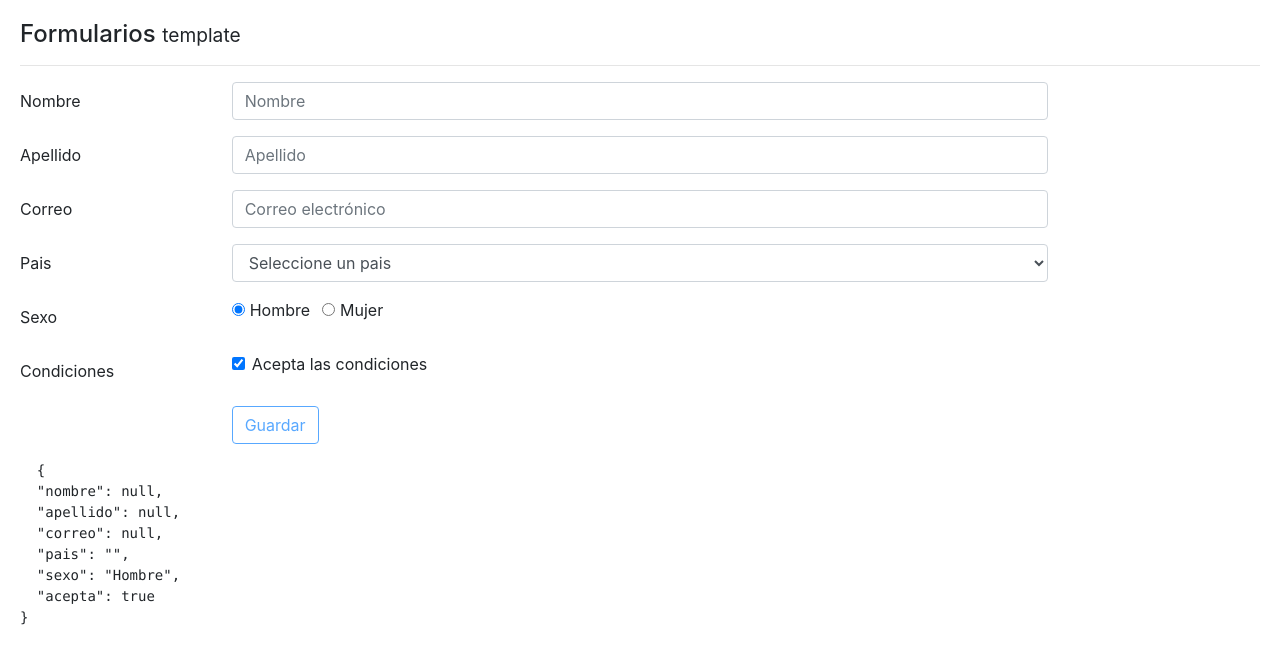
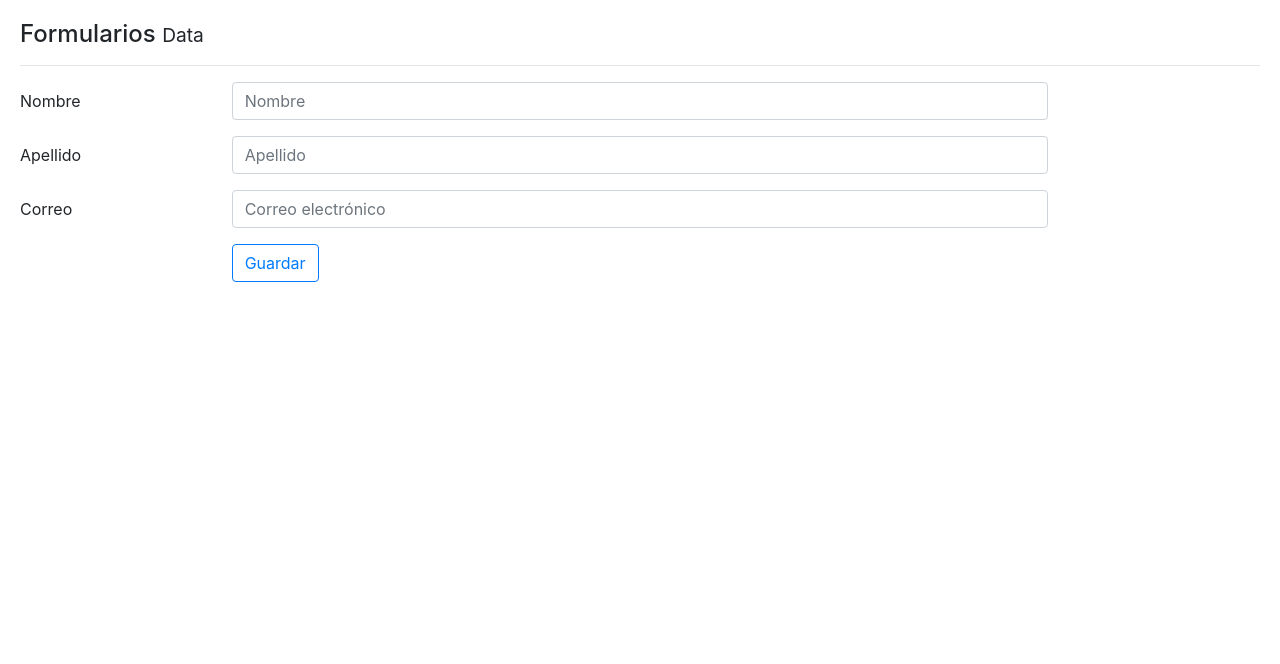
Before and after one commit to JoseAntpr/angularForms, an Angular app: page / in a window 1280 px wide. Shown: the top 664 px of the page. Built offline with nearby package versions, Linux system fonts and the light colour scheme.

Commit message:
Creación de Reactive form - Usando el FormGroup

```diff
--- a/src/app/app.component.html
+++ b/src/app/app.component.html
@@ -1,3 +1,4 @@
 <div class="main-container">
-  <app-template></app-template>
+  <!--<app-template></app-template>-->
+  <app-data></app-data>
 </div>
--- a/src/app/app.module.ts
+++ b/src/app/app.module.ts
@@ -1,6 +1,6 @@
 import { BrowserModule } from '@angular/platform-browser';
 import { NgModule } from '@angular/core';
-import { FormsModule } from '@angular/forms'
+import { FormsModule, ReactiveFormsModule } from '@angular/forms'
 
 
 import { AppComponent } from './app.component';
@@ -16,7 +16,8 @@ import { DataComponent } from './components/data/data.component';
   ],
   imports: [
     BrowserModule,
-    FormsModule
+    FormsModule,
+    ReactiveFormsModule
   ],
   providers: [],
   bootstrap: [AppComponent]
--- a/src/app/components/data/data.component.html
+++ b/src/app/components/data/data.component.html
@@ -1,3 +1,55 @@
-<p>
-  data works!
-</p>
+<h4>Formularios <small>Data</small></h4>
+<hr>
+<form [formGroup]="form" (ngSubmit)="guardar()" novalidate="novalidate">
+
+  <div>
+    <!-- ngModel necesita siempre que pogamos tambien el atributo nombre -->
+    <div class="form-group row">
+      <label class="col-2 col-form-label">Nombre</label>
+      <div class="col-8">
+
+        <input  class="form-control"
+                type="text"
+                placeholder="Nombre"
+                name="nombre">
+      </div>
+    </div>
+
+    <div class="form-group row">
+      <label class="col-2 col-form-label">Apellido</label>
+      <div class="col-8">
+
+        <input  class="form-control"
+                type="text"
+                placeholder="Apellido"
+                name="apellido">
+      </div>
+    </div>
+
+  </div>
+
+  <div class="form-group row">
+    <label class="col-2 col-form-label">Correo</label>
+    <div class="col-md-8">
+
+      <input  class="form-control"
+              type="email"
+              placeholder="Correo electrónico"
+              name="correo"
+              pattern="[a-z0-9._%+-]+@[a-z0-9.-]+\.[a-z]{2,3}$">
+    </div>
+  </div>
+
+  <div class="form-group row">
+    <label class="col-2 col-form-label">&nbsp;</label>
+    <div class="input-group col-md-8">
+      <button
+        type="submit"
+        class="btn btn-outline-primary" >
+          Guardar
+      </button>
+    </div>
+  </div>
+
+
+</form>
--- a/src/app/components/data/data.component.ts
+++ b/src/app/components/data/data.component.ts
@@ -1,15 +1,26 @@
-import { Component, OnInit } from '@angular/core';
+import { Component } from '@angular/core';
+import {FormGroup, FormControl, Validators} from '@angular/forms';
 
 @Component({
   selector: 'app-data',
   templateUrl: './data.component.html',
   styles: []
 })
-export class DataComponent implements OnInit {
+export class DataComponent {
 
-  constructor() { }
+  form: FormGroup;
 
-  ngOnInit() {
+  constructor() {
+    this.form = new FormGroup({
+      'nombre': new FormControl('Jose', []),
+      'apellido': new FormControl(),
+      'correo': new FormControl()
+    })
   }
 
+  guardar(){
+    console.log( this.form.value );
+  }
+
+
 }
```
Also changed, not shown: 1 other file (tests, documents, lock files or other folders).
